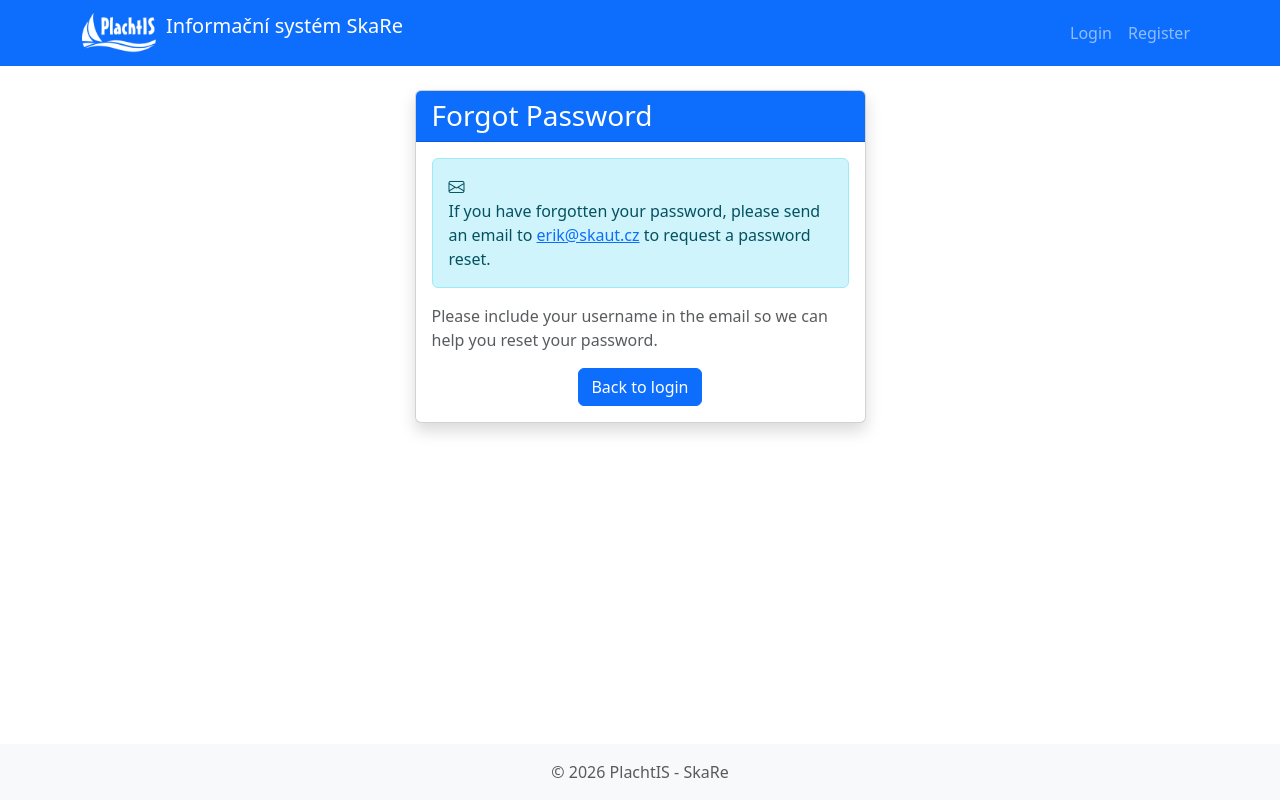
After one commit to ciakval/plachtis, a Django app: page /user/forgot_password/ in a window 1280 px wide. The commit adds this page. Run offline with Django 5.2, Linux system fonts and the light colour scheme.

Commit message:
Forgot password

```diff
--- /dev/null
+++ b/SkaRe/templates/SkaRe/forgot_password.html
@@ -0,0 +1,32 @@
+{% extends 'SkaRe/base.html' %}
+{% load i18n %}
+
+{% block title %}{% trans "Forgot Password" %} - SkaRe{% endblock %}
+
+{% block content %}
+<div class="row justify-content-center">
+    <div class="col-md-5">
+        <div class="card shadow">
+            <div class="card-header bg-primary text-white">
+                <h3 class="mb-0">{% trans "Forgot Password" %}</h3>
+            </div>
+            <div class="card-body">
+                <div class="alert alert-info">
+                    <i class="bi bi-envelope"></i>
+                    <p class="mb-0">
+                        {% trans "If you have forgotten your password, please send an email to" %}
+                        <a href="mailto:erik@skaut.cz">erik@skaut.cz</a>
+                        {% trans "to request a password reset." %}
+                    </p>
+                </div>
+                <p class="text-muted">
+                    {% trans "Please include your username in the email so we can help you reset your password." %}
+                </p>
+                <div class="text-center">
+                    <a href="{% url 'SkaRe:login' %}" class="btn btn-primary">{% trans "Back to login" %}</a>
+                </div>
+            </div>
+        </div>
+    </div>
+</div>
+{% endblock %}
--- a/SkaRe/templates/SkaRe/login.html
+++ b/SkaRe/templates/SkaRe/login.html
@@ -34,8 +34,11 @@
                 </form>
 
                 <hr>
+                <p class="text-center mb-2">
+                    {% trans "Don't have an account?" %} <a href="{% url 'SkaRe:register' %}">{% trans "Register here" %}</a>
+                </p>
                 <p class="text-center mb-0">
-                    {% trans "Don't have an account?" %} <a href="{% url 'SkaRe:register' %}">{% trans "Register here" %}</a>
+                    <a href="{% url 'SkaRe:forgot_password' %}">{% trans "Forgot password?" %}</a>
                 </p>
             </div>
         </div>
--- a/SkaRe/urls.py
+++ b/SkaRe/urls.py
@@ -8,6 +8,7 @@ urlpatterns = [
     path('user/login/', views.user_login, name='login'),
     path('user/logout/', views.user_logout, name='logout'),
     path('user/register/', views.user_register, name='register'),
+    path('user/forgot_password/', views.forgot_password, name='forgot_password'),
     path('unit/register/', views.register_unit, name='register_unit'),
     path('unit/list/', views.list_units, name='list_units'),
     path('unit/edit/<int:unit_id>/', views.edit_unit, name='edit_unit'),
--- a/SkaRe/views.py
+++ b/SkaRe/views.py
@@ -61,6 +61,11 @@ def user_logout(request):
     logout(request)
     messages.success(request, _('You have been logged out successfully.'))
     return redirect('SkaRe:login')
+
+
+def forgot_password(request):
+    """View for forgot password page."""
+    return render(request, 'SkaRe/forgot_password.html')
 
 
 def user_register(request):
```
Also changed, not shown: locale/cs/LC_MESSAGES/django.po.
